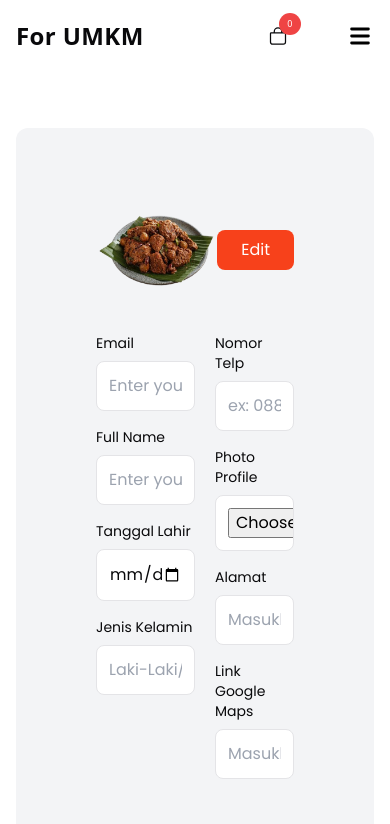
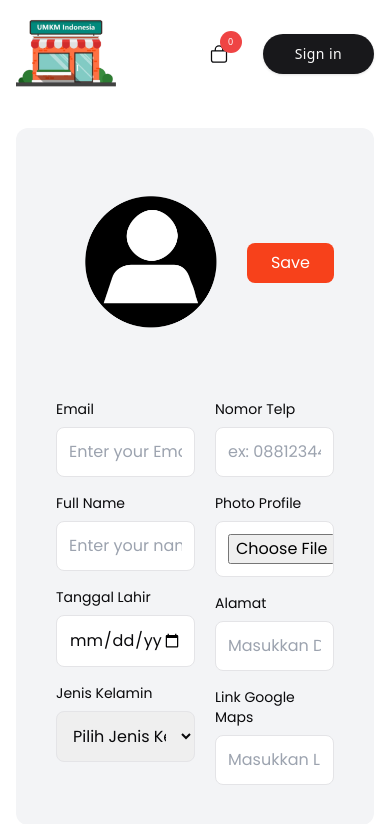
Before and after one commit to rajalamdev/web-umkm, a Next.js app: page /profile in a window 390 px wide. Shown: the top 824 px of the page. Built offline with nearby package versions, Linux system fonts and the light colour scheme.

Commit message:
feat: user can update their profile

```diff
--- a/app/login/page.tsx
+++ b/app/login/page.tsx
@@ -5,6 +5,7 @@ import Loading from "@/components/loading";
 import { FaRegCheckCircle, FaRegEye, FaRegEyeSlash } from "react-icons/fa";
 import { useToast } from "@/hooks/use-toast";
 import { useRouter } from "next/navigation";
+import { useAuth } from '@/lib/store/useAuth';
 
 export default function LoginPage() {
   const [email, setEmail] = useState("");
@@ -16,6 +17,7 @@ export default function LoginPage() {
   const { toast } = useToast();
 
   const router = useRouter();
+  const { setToken, setUser } = useAuth();
 
   const handleSubmit = async (e: React.FormEvent) => {
     e.preventDefault();
@@ -36,6 +38,7 @@ export default function LoginPage() {
       );
 
       const data = await response.json();
+      console.log(data)
 
       if (!response.ok) {
         const errorMessage =
@@ -46,6 +49,18 @@ export default function LoginPage() {
         setError(errorMessage);
         throw new Error(errorMessage);
       }
+
+      setToken(data.data.token);
+      // setUser({
+      //   id: data.data.id,
+      //   name: data.data.name,
+      //   email: data.data.email,
+      //   birth_date: data.data.birth_date,
+      //   gender: data.data.gender,
+      //   phone: data.data.phone,
+      //   photo_url: data.data.photo_url,
+      //   username: data.data.username,
+      // });
 
       toast({
         title: (
@@ -60,8 +75,6 @@ export default function LoginPage() {
           <span className="text-gray-600">Silahkan coba fitur lainnya</span>
         ),
       });
-
-      localStorage.setItem("token", data.data.token);
 
       window.location.href = "/";
       setError(null);
--- a/app/page.tsx
+++ b/app/page.tsx
@@ -21,7 +21,7 @@ export default function Home() {
   return (
     <div>
       {/* hero section */}
-      <section className="h-screen bg-gradient-to-b from-[#ff715b] via-[#fff] to-[#fff]">
+      <section className="h-screen">
         <div className="container mx-auto h-full">
           <div className="items-center lg:flex h-full pt-32 lg:pt-0">
               <div className="w-full lg:w-1/2">
--- a/app/profile/page.tsx
+++ b/app/profile/page.tsx
@@ -1,5 +1,6 @@
 "use client";
 
+import { useAuth } from "@/lib/store/useAuth";
 import Image from "next/image";
 import React, { useEffect, useState } from "react";
 
@@ -9,12 +10,13 @@ export default function page() {
   const [phone, setPhone] = useState("");
   const [birthDate, setBirthDate] = useState("");
   const [address, setAddress] = useState("");
+  const [gender, setGender] = useState<string>("");
   const [gmapsLink, setGmapsLink] = useState("");
+  const {token} = useAuth()
 
   // Fetch user profile
   useEffect(() => {
     const fetchUserProfile = async () => {
-      const token = localStorage.getItem("token");
       if (!token) return;
 
       try {
@@ -30,8 +32,13 @@ export default function page() {
 
         if (response.ok) {
           const data = await response.json();
-          setName(data.data.name);
-          setEmail(data.data.email);
+          setName(data.data.name || "");
+          setEmail(data.data.email || "");
+          setPhone(data.data.phone || "");
+          setBirthDate(data.data.birth_date || "");
+          setAddress(data.data.address || "");
+          setGender(data.data.gender || "");
+          setGmapsLink(data.data.gmapsLink || "");
         } else {
           console.error("Failed to fetch user profile");
         }
@@ -43,14 +50,51 @@ export default function page() {
     fetchUserProfile();
   }, []);
 
+  async function editProfileHandler(e: React.FormEvent) {
+    e.preventDefault();
+    if (!token) return;
+
+      try {
+        const response = await fetch(
+          `${process.env.NEXT_PUBLIC_BASE_URL}/api/profile`,
+          {
+            method: "POST",
+            headers: {
+              Authorization: `Bearer ${token}`,
+              "Content-Type": "application/json"
+            },
+            body: JSON.stringify({
+              name,
+              email,
+              photo: "",
+              username: "",
+              gender: gender === "" ? "Laki-Laki" : gender,
+              birt_date: birthDate,
+              _method: "PATCH"
+            }),
+          }
+        );
+
+        if (response.ok) {
+          const data = await response.json();
+          console.log(data);
+
+        } else {
+          console.error("Failed to Update user profile");
+        }
+      } catch (error) {
+        console.error("Error Update user profile:", error);
+      }
+  }
+
   return (
     <div className="container mx-auto py-32">
-      <form className="bg-gray-100 rounded-xl p-20">
+      <form onSubmit={editProfileHandler} className="bg-gray-100 rounded-xl p-10 w-full max-w-2xl mx-auto">
         <div className="flex items-center justify-between mb-10">
           <div className="flex items-center gap-5">
             <Image
               className="rounded-full"
-              src={"/image/rendang.png"}
+              src={"/pp-default.png"}
               width={200}
               height={300}
               alt="profile"
@@ -64,7 +108,7 @@ export default function page() {
             type="submit"
             className="rounded-lg bg-[#F7411B] text-white px-6 py-2"
           >
-            Edit
+            Save
           </button>
         </div>
         <div className="flex gap-5">
@@ -93,23 +137,30 @@ export default function page() {
               <p className="text-sm">Tanggal Lahir</p>
               <input
                 type="date"
-                placeholder="Enter your Birthdate"
+                value={birthDate}
+                onChange={(e) => setBirthDate(e.target.value)}
                 className="w-full p-3 border mb-4 mt-2 rounded-lg"
               />
             </div>
             <div>
               <p className="text-sm">Jenis Kelamin</p>
-              <input
-                type="text"
-                placeholder="Laki-Laki/Perempuan"
+              <select
+                value={gender || ""}
+                onChange={(e) => setGender(e.target.value)}
                 className="w-full p-3 border mt-2 rounded-lg"
-              />
+              >
+                <option value="" disabled>Pilih Jenis Kelamin</option>
+                <option value="Laki-Laki">Laki-Laki</option>
+                <option value="Perempuan">Perempuan</option>
+              </select>
             </div>
           </div>
           <div className="w-1/2">
             <div>
               <p className="text-sm">Nomor Telp</p>
               <input
+                value={phone}
+                onChange={(e) => setPhone(e.target.value)}
                 placeholder="ex: 0881234456"
                 type="text"
                 className="w-full p-3 border mb-4 mt-2 rounded-lg"
@@ -125,6 +176,8 @@ export default function page() {
             <div>
               <p className="text-sm">Alamat</p>
               <input
+                value={address}
+                onChange={(e) => setAddress(e.target.value)}
                 placeholder="Masukkan Detail Alamat"
                 type="text"
                 className="w-full p-3 border mt-2 mb-4 rounded-lg bg-white"
@@ -133,6 +186,8 @@ export default function page() {
             <div>
               <p className="text-sm">Link Google Maps</p>
               <input
+                value={gmapsLink}
+                onChange={(e) => setGmapsLink(e.target.value)}
                 placeholder="Masukkan Link yang didapat dari Google Maps"
                 type="text"
                 className="w-full p-3 border mt-2 rounded-lg bg-white"
--- a/components/Navbar.tsx
+++ b/components/Navbar.tsx
@@ -6,12 +6,14 @@ import { Button } from "./ui/button";
 import Link from "next/link";
 import CartIcon from "./CartIcon";
 import { useRouter } from "next/navigation";
+import { useAuth } from "@/lib/store/useAuth";
+import Image from "next/image";
 
 const Navbar = () => {
   const [isSidebarOpen, setIsSidebarOpen] = useState(false);
   const [userName, setUserName] = useState<string | null>(null);
   const [isDropdownOpen, setIsDropdownOpen] = useState(false);
-
+  const { token, user, setToken, setUser, clearAuth } = useAuth();
   const router = useRouter();
 
   const navLinks = [
@@ -44,7 +46,8 @@ const Navbar = () => {
 
         if (response.ok) {
           const data = await response.json();
-          setUserName(data.data.name);
+          console.log(data);
+          setUser(data.data);
         } else {
           console.error("Failed to fetch user profile");
         }
@@ -54,13 +57,16 @@ const Navbar = () => {
     };
 
     fetchUserProfile();
-  }, []);
+  }, [setUser]);
 
   // When sign out, redirect to login page
   const handleSignOut = () => {
     localStorage.removeItem("token");
     setUserName(null);
+    clearAuth();
     router.push("/login");
+    setIsDropdownOpen(false)
+    setIsSidebarOpen(false)
   };
 
   return (
@@ -68,7 +74,8 @@ const Navbar = () => {
       <div className="flex flex-wrap items-center gap-4 w-full justify-between">
         {/* left */}
         <Link href="/">
-          <h3 className="text-2xl font-extrabold">For UMKM</h3>
+          <Image src={"/cp-logo.png"} alt="Company Logo" width={100} height={100} />
+          {/* <h3 className="text-2xl font-extrabold">For UMKM</h3> */}
         </Link>
 
         {/* center */}
@@ -111,9 +118,10 @@ const Navbar = () => {
               id="search"
             />
           </label>
+          {/* sidebar mobile */}
           <div
             className={`lg:!flex lg:flex-auto max-lg:fixed max-lg:w-1/2 max-lg:min-w-[300px] max-lg:top-0 max-lg:left-0 max-lg:p-6 max-lg:h-full max-lg:shadow-md max-lg:overflow-auto z-50 ${
-              isSidebarOpen ? "block bg-white" : "max-lg:hidden bg-none"
+              isSidebarOpen ? "flex flex-col bg-white" : "max-lg:hidden bg-none"
             }`}
           >
             <ul className="lg:flex lg:gap-x-12 max-lg:space-y-2">
@@ -125,22 +133,54 @@ const Navbar = () => {
                 </li>
               ))}
             </ul>
+            {user && isSidebarOpen && (
+
+            <div className="flex-1 flex flex-col justify-end items-start text-left py-4">
+              <div className="border-t w-full mb-4"></div>
+              <button className="flex items-center" onClick={() => setIsDropdownOpen(!isDropdownOpen)}>
+                <Image src={"/pp-default.png"} alt="Profile Picture" width={60} height={60} />
+                <div>
+                  <p className="text-lg text-left">{user.name}</p>
+                  <p className="text-sm text-gray-700 text-left">{user.email}</p>
+                </div>
+              </button>
+              {isDropdownOpen && (
+                <div className="absolute right-0 mt-2 w-48 bg-white border rounded-md shadow-lg">
+                  <div className="border-t"></div>
+                  <Link
+                    href="/profile"
+                    className="block px-4 py-2 text-sm text-gray-700 hover:bg-gray-100"
+                  >
+                    Profile
+                  </Link>
+                  <button
+                    onClick={handleSignOut}
+                    className="block w-full text-left px-4 py-2 text-sm text-gray-700 hover:bg-gray-100"
+                  >
+                    Sign Out
+                  </button>
+                </div>
+              )}
+            </div>
+            )}
           </div>
         </div>
 
         {/* right */}
         <div className="flex items-center space-x-6">
           <CartIcon />
-          {userName ? (
-            <div className="relative">
+          {user ? (
+            <div className="relative hidden lg:block">
               <Button
                 onClick={() => setIsDropdownOpen(!isDropdownOpen)}
                 className="font-semibold"
               >
-                {userName}
+                {user.name}
               </Button>
               {isDropdownOpen && (
                 <div className="absolute right-0 mt-2 w-48 bg-white border rounded-md shadow-lg">
+
+                  <div className="border-t"></div>
                   <Link
                     href="/profile"
                     className="block px-4 py-2 text-sm text-gray-700 hover:bg-gray-100"
@@ -158,12 +198,12 @@ const Navbar = () => {
             </div>
           ) : (
             <Link href="/login">
-              <Button className="rounded-full py-5 px-8 hidden lg:flex">
+              <Button className="rounded-full py-5 px-8 flex">
                 Sign in
               </Button>
             </Link>
           )}
-          <button className="lg:hidden" onClick={() => setIsSidebarOpen(true)}>
+          <button className={`lg:hidden ${!user && 'hidden'}`} onClick={() => setIsSidebarOpen(true)}>
             <svg
               className="w-7 h-7"
               fill="#000"
--- /dev/null
+++ b/lib/store/useAuth.ts
@@ -0,0 +1,35 @@
+import { create } from 'zustand';
+
+interface User {
+  id: string;
+  name: string;
+  email: string;
+  birth_date: string | null;
+  gender: string | null;
+  phone: string | null;
+  photo_url: string | null;
+  username: string | null;
+  // Tambahkan properti lain yang Anda butuhkan
+}
+
+interface AuthStore {
+  token: string | null;
+  user: User | null; // Simpan semua informasi pengguna
+  setToken: (token: string) => void;
+  setUser: (user: User) => void; // Fungsi untuk mengatur informasi pengguna
+  clearAuth: () => void; // Hapus token dan informasi pengguna
+}
+
+export const useAuth = create<AuthStore>((set) => ({
+  token: typeof window !== 'undefined' ? localStorage.getItem("token") : null, // Ambil token dari localStorage saat inisialisasi jika di browser
+  user: null, // Inisialisasi dengan null
+  setToken: (token) => {
+    localStorage.setItem("token", token); // Simpan token di localStorage
+    set({ token });
+  },
+  setUser: (user) => set({ user }), // Fungsi untuk mengatur informasi pengguna
+  clearAuth: () => {
+    localStorage.removeItem("token"); // Hapus token dari localStorage
+    set({ token: null, user: null });
+  },
+}));
```
Also changed, not shown: public/cp-logo.png (added), public/pp-default.png (added).
